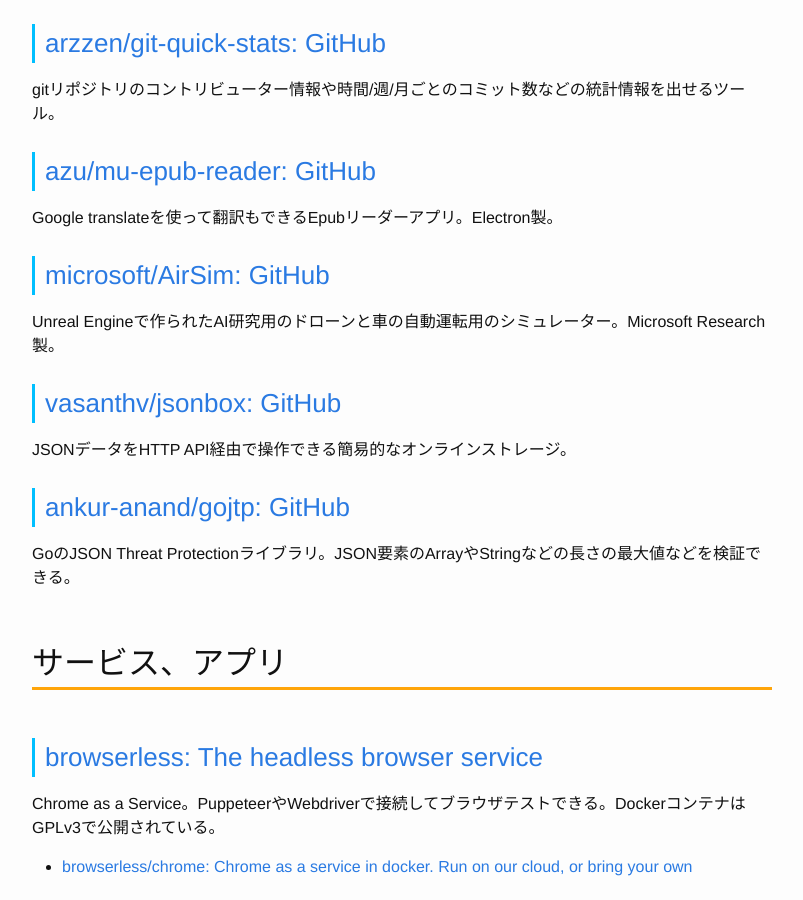
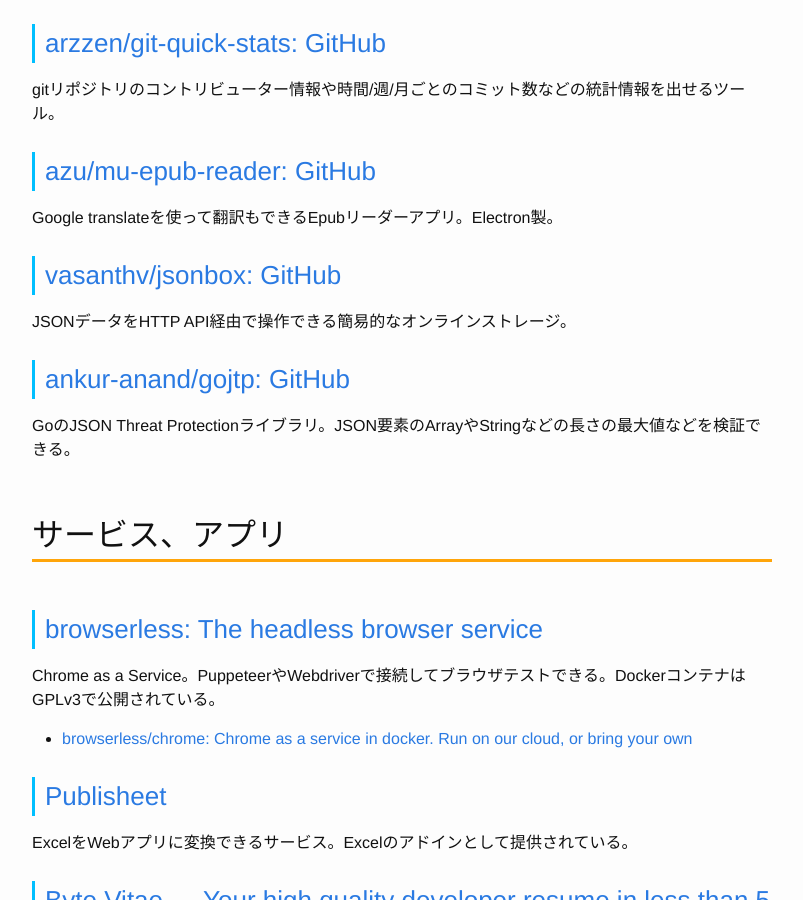
Before and after one commit to Gather-Tech/Gather-Tech.github.io, a Jekyll site: the page built from _posts/2019/2019-09-23-Gather169.md, in a window 1280 px wide and 900 px high, scrolled down 3926 px. Shown: the whole window, without its empty margins (238-1041 px from the left). Built offline with Jekyll 4.4.1, drawn with Linux system fonts in a browser that asks for light colours; comment, search, counter and statistics services are not loaded.

Commit message:
Reduced an article

```diff
--- a/_posts/2019/2019-09-23-Gather169.md
+++ b/_posts/2019/2019-09-23-Gather169.md
@@ -101,10 +101,6 @@
 
 Google translateを使って翻訳もできるEpubリーダーアプリ。Electron製。
 
-### [microsoft/AirSim: GitHub](https://github.com/microsoft/AirSim)
-
-Unreal Engineで作られたAI研究用のドローンと車の自動運転用のシミュレーター。Microsoft Research製。
-
 ### [vasanthv/jsonbox: GitHub](https://github.com/vasanthv/jsonbox)
 
 JSONデータをHTTP API経由で操作できる簡易的なオンラインストレージ。
```
